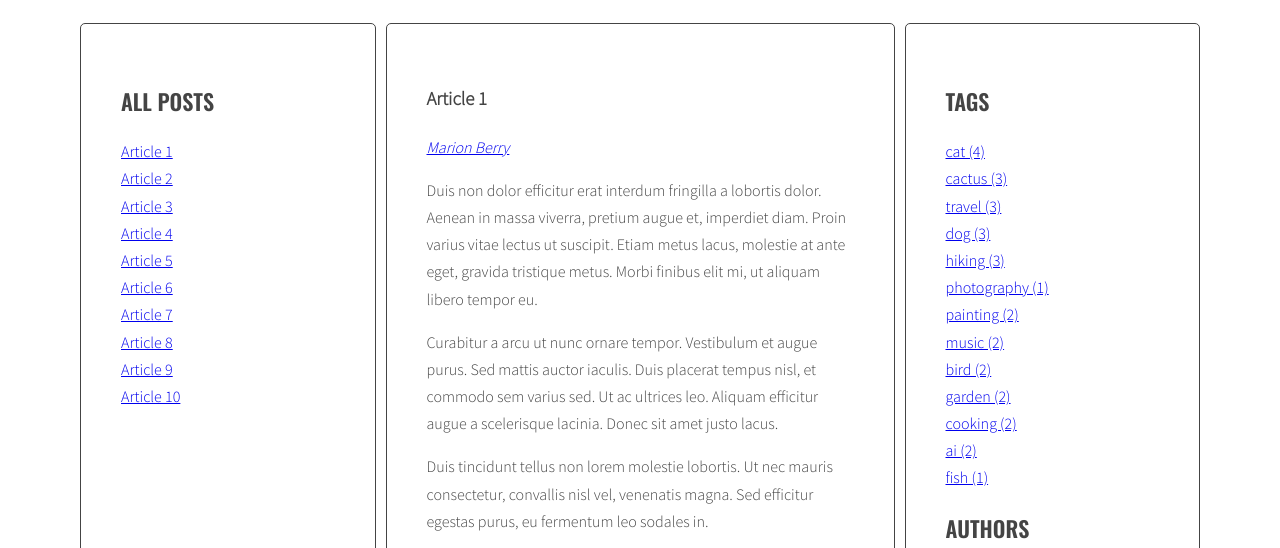
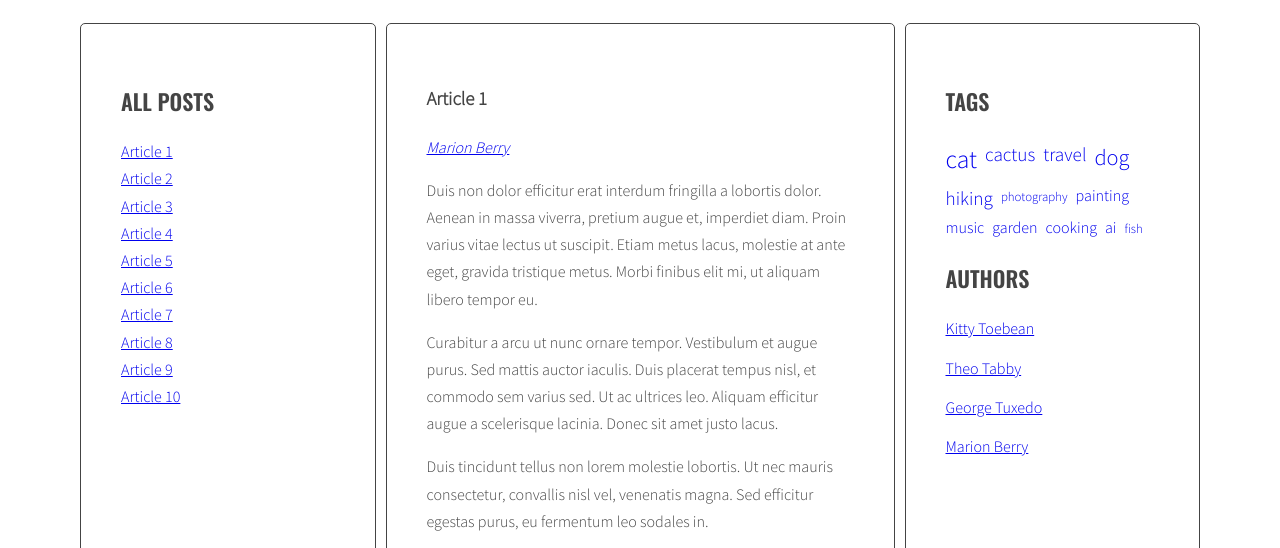
Before and after one commit to Emily0528/javascript-blog, a website: page index.html in a window 1280 px wide. Shown: the part 220-768 px from the top of the page. Drawn offline with nearby package versions, Linux system fonts and the light colour scheme.

Commit message:
Change your tag list into a cloud

```diff
--- a/index.html
+++ b/index.html
@@ -124,7 +124,7 @@
             <article
               class="post"
               id="article-4"
-              data-tags="bird travel garden"
+              data-tags="dog travel garden"
               data-author="Kitty Toebean"
             >
               <h3 class="post-title">Article 4</h3>
@@ -295,7 +295,7 @@
             <article
               class="post"
               id="article-9"
-              data-tags="bird cactus painting"
+              data-tags="cat cactus painting"
               data-author="Theo Tabby"
             >
               <h3 class="post-title">Article 9</h3>
--- a/js/script.js
+++ b/js/script.js
@@ -42,7 +42,9 @@
   optTitleListSelector = ".titles",
   optArticleTagsSelector = ".post-tags .list",
   optArticleAuthorSelector = ".post-author",
-  optTagsListSelector = ".tags.list";
+  optTagsListSelector = ".tags.list",
+  optCloudClassCount = 5,
+  optCloudClassPrefix = "tag-size-";
 
 function generateTitleLinks(customSelector = "") {
   /* remove contents of titleList */
@@ -88,6 +90,15 @@
 }
 
 generateTitleLinks();
+
+function calculateTagClass(count, params) {
+  // tutaj w przyszłości dodamy logikę obliczania klasy tagu
+  const normalizedCount = count - params.min;
+  const normalizedMax = params.max - params.min;
+  const percentage = normalizedCount / normalizedMax;
+  const classNumber = Math.floor(percentage * (optCloudClassCount - 1) + 1);
+  return optCloudClassPrefix + classNumber;
+}
 
 function generateTags() {
   /* find all articles */
@@ -246,6 +257,27 @@
 
 addClickListenersToAuthors();
 
+function calculateTagsParams(tags) {
+  const params = {
+    max: 0,
+    min: 999999,
+  };
+
+  for (let tag in tags) {
+    //console.log(tag + " is used " + tags[tag] + " times");
+    // params.max = Math.max(tags[tag], params.max);
+    //params.max = tags[tag] > params.max ? tags[tag] : params.max;
+    if (tags[tag] > params.max) {
+      params.max = tags[tag];
+    }
+    if (tags[tag] < params.min) {
+      params.min = tags[tag];
+    }
+  }
+
+  return params;
+}
+
 function generateTags() {
   /* [NEW] create a new variable allTags with an empty object */
   let allTags = {};
@@ -270,6 +302,7 @@
     /* START LOOP: for each tag */
     for (let tag of articleTagsArray) {
       /* generate HTML of the link */
+      //const linkHTML = '<li><a href="#tag-' + tag + '">' + tag + "</a></li>";
       const linkHTML = '<li><a href="#tag-' + tag + '">' + tag + "</a></li>";
 
       /* add generated code to html variable */
@@ -294,6 +327,8 @@
   /* [NEW] find list of tags in right column */
   const tagList = document.querySelector(optTagsListSelector);
 
+  const tagsParams = calculateTagsParams(allTags);
+  console.log("tagsParams:", tagsParams);
   /* [NEW] create variable for all links HTML code */
   let allTagsHTML = "";
 
@@ -301,17 +336,29 @@
   for (let tag in allTags) {
     /* [New] generate code of a link and add it to allTagsHTML */
     //allTagsHTML += tag + " (" + allTags[tag] + ") ";
-    const linkHTML =
+    /*const tagLinkHTML =
       '<li><a href="#tag-' +
       tag +
+      '" class="' +
+      calculateTagClass(allTags[tag], tagsParams) +
       '">' +
       tag +
       " (" +
       allTags[tag] +
       ")</a></li>";
+*/
+    const tagLinkHTML =
+      '<li><a href="#tag-' +
+      tag +
+      '" class="' +
+      calculateTagClass(allTags[tag], tagsParams) +
+      '">' +
+      tag +
+      " </a></li>";
+    //allTagsHTML += linkHTML;
+    allTagsHTML += tagLinkHTML;
+  }
 
-    allTagsHTML += linkHTML;
-  }
   /* [New] END LOOP: for each tag in allTags: */
 
   /* [NEW] add html from allTags to tagList */
--- a/sass/style.scss
+++ b/sass/style.scss
@@ -121,3 +121,45 @@
     margin: 0 10px 0 0;
   }
 }
+
+/* Tags */
+
+.tags {
+  list-style: none;
+  padding: 0;
+  margin: 0;
+
+  display: flex;
+  flex-wrap: wrap;
+  row-gap: 0px;
+  column-gap: 8px;
+
+  li {
+    list-style: none;
+    margin: 0;
+  }
+
+  a {
+    text-decoration: none;
+    display: inline-block;
+    margin: 0;
+  }
+}
+
+/* Tag sizes */
+
+.tag-size-1 {
+  font-size: 80%;
+}
+.tag-size-2 {
+  font-size: 100%;
+}
+.tag-size-3 {
+  font-size: 120%;
+}
+.tag-size-4 {
+  font-size: 140%;
+}
+.tag-size-5 {
+  font-size: 160%;
+}
```
Also changed, not shown: css/style.css, 1 other file.
